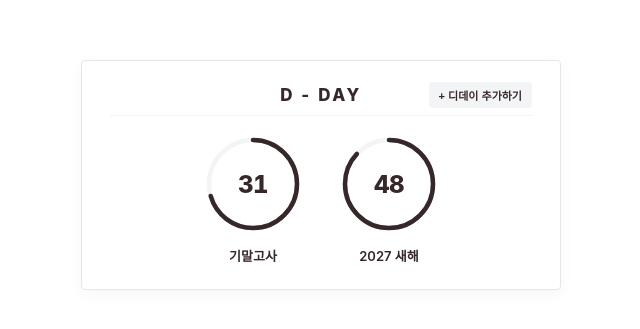
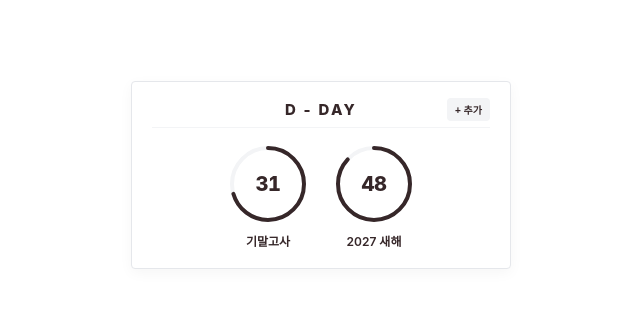
Before and after one commit to qhgus8203/notion-wiget, a plain HTML site: page index.html in a window 1280 px wide. Shown: the part 225-554 px from the top of the page, without its empty margins (319-959 px from the left). Drawn offline with Linux system fonts and the light colour scheme; a web font is replaced by a local one.

Commit message:
Add files via upload

```diff
--- a/index.html
+++ b/index.html
@@ -3,7 +3,7 @@
 <head>
   <meta charset="UTF-8">
   <meta name="viewport" content="width=device-width, initial-scale=1.0">
-  <title>Interactive Notion D-Day Widget</title>
+  <title>Interactive Notion D-Day Widget (Compact)</title>
   <link rel="stylesheet" as="style" crossorigin href="https://cdn.jsdelivr.net/gh/orioncactus/pretendard@v1.3.9/dist/web/static/pretendard.min.css" />
   <style>
     html, body {
@@ -20,34 +20,34 @@
     }
     * { box-sizing: border-box; }
 
-    /* 각진 사각형 테두리 적용 (border-radius를 4px로 변경) */
+    /* 컴팩트 각진 사각형 컨테이너 */
     .widget-container {
       background-color: #ffffff;
       border: 1px solid #e5e7eb;
       border-radius: 4px;
-      padding: 24px 28px;
-      box-shadow: 0 4px 16px rgba(0, 0, 0, 0.04);
+      padding: 18px 20px;
+      box-shadow: 0 4px 14px rgba(0, 0, 0, 0.04);
       display: flex;
       flex-direction: column;
       align-items: center;
-      gap: 16px;
+      gap: 14px;
       width: 100%;
-      max-width: 480px;
+      max-width: 380px;
     }
 
-    /* 상단 영역: "D-DAY" 문구를 중앙에 오도록 배치 */
+    /* 상단 헤더 */
     .widget-header {
       position: relative;
       display: flex;
       justify-content: center;
       align-items: center;
       width: 100%;
-      padding-bottom: 10px;
+      padding-bottom: 8px;
       border-bottom: 1px solid #f3f4f6;
     }
 
     .widget-title {
-      font-size: 17px;
+      font-size: 15px;
       font-weight: 800;
       letter-spacing: 0.15em;
       color: #362729;
@@ -55,17 +55,16 @@
       text-align: center;
     }
 
-    /* 우측 상단에 고정되는 추가 버튼 */
     .toggle-btn {
       position: absolute;
       right: 0;
       background: #f3f4f6;
       border: none;
       color: #362729;
-      font-size: 11px;
+      font-size: 10px;
       font-weight: 700;
-      padding: 5px 10px;
-      border-radius: 4px; /* 버튼도 각진 느낌으로 수정 */
+      padding: 4px 8px;
+      border-radius: 4px;
       cursor: pointer;
       font-family: 'Pretendard', sans-serif;
       transition: background 0.2s;
@@ -74,16 +73,16 @@
       background: #e5e7eb;
     }
 
-    /* 디데이 항목 리스트 (가로 배치) */
+    /* 디데이 항목 리스트 */
     .dday-list {
       display: flex;
       flex-direction: row;
       flex-wrap: wrap;
       justify-content: center;
       align-items: center;
-      gap: 32px;
+      gap: 22px;
       width: 100%;
-      min-height: 110px;
+      min-height: 92px;
     }
 
     /* 개별 디데이 아이템 */
@@ -91,15 +90,15 @@
       display: flex;
       flex-direction: column;
       align-items: center;
-      gap: 12px;
+      gap: 8px;
       position: relative;
     }
 
-    /* 원형 선 그래프 영역 */
+    /* 축소된 원형 선 그래프 영역 (84px) */
     .circle-wrapper {
       position: relative;
-      width: 104px;
-      height: 104px;
+      width: 84px;
+      height: 84px;
       display: flex;
       justify-content: center;
       align-items: center;
@@ -112,13 +111,13 @@
     .progress-ring__bg {
       fill: transparent;
       stroke: #f3f4f6;
-      stroke-width: 4.5;
+      stroke-width: 4;
     }
 
     .progress-ring__circle {
       fill: transparent;
       stroke: #362729;
-      stroke-width: 4.5;
+      stroke-width: 4;
       stroke-linecap: round;
       transition: stroke-dashoffset 0.6s ease;
     }
@@ -126,7 +125,7 @@
     /* 원형 그래프 정중앙 숫자 */
     .dday-count {
       position: absolute;
-      font-size: 24px;
+      font-size: 20px;
       font-weight: 800;
       color: #362729;
       letter-spacing: -0.02em;
@@ -135,11 +134,11 @@
 
     /* 그래프 밑 디데이 이름 */
     .dday-name {
-      font-size: 13px;
+      font-size: 12px;
       font-weight: 600;
       color: #362729;
       text-align: center;
-      max-width: 110px;
+      max-width: 90px;
       word-break: keep-all;
       line-height: 1.3;
     }
@@ -153,8 +152,8 @@
       color: #991b1b;
       border: none;
       border-radius: 50%;
-      width: 20px;
-      height: 20px;
+      width: 18px;
+      height: 18px;
       font-size: 10px;
       font-weight: 700;
       cursor: pointer;
@@ -171,8 +170,8 @@
       width: 100%;
       display: none;
       flex-direction: column;
-      gap: 8px;
-      padding-top: 10px;
+      gap: 6px;
+      padding-top: 8px;
       border-top: 1px solid #f3f4f6;
     }
     .input-form-container.show {
@@ -187,10 +186,10 @@
 
     .input-form-container input {
       flex: 1;
-      padding: 7px 10px;
+      padding: 6px 8px;
       font-size: 11px;
       border: 1px solid #e5e7eb;
-      border-radius: 4px; /* 각진 입력창 */
+      border-radius: 4px;
       outline: none;
       font-family: 'Pretendard', sans-serif;
     }
@@ -201,13 +200,13 @@
 
     .add-btn {
       width: 100%;
-      padding: 8px;
-      font-size: 12px;
+      padding: 7px;
+      font-size: 11px;
       font-weight: 700;
       background-color: #362729;
       color: #ffffff;
       border: none;
-      border-radius: 4px; /* 각진 버튼 */
+      border-radius: 4px;
       cursor: pointer;
       font-family: 'Pretendard', sans-serif;
     }
@@ -234,7 +233,7 @@
   <div class="widget-container">
     <div class="widget-header">
       <h1 class="widget-title">D - DAY</h1>
-      <button class="toggle-btn" onclick="toggleForm()" id="toggle-btn">+ 디데이 추가하기</button>
+      <button class="toggle-btn" onclick="toggleForm()" id="toggle-btn">+ 추가</button>
     </div>
 
     <div class="dday-list" id="dday-list"></div>
@@ -264,7 +263,7 @@
       if (form.classList.contains('show')) {
         btn.textContent = "닫기";
       } else {
-        btn.textContent = "+ 디데이 추가하기";
+        btn.textContent = "+ 추가";
       }
     }
 
@@ -275,7 +274,8 @@
       const today = new Date();
       today.setHours(0, 0, 0, 0);
 
-      const radius = 44;
+      // 84px 원에 맞춘 반지름 (36)
+      const radius = 36;
       const circumference = 2 * Math.PI * radius;
 
       ddayItems.forEach((item, index) => {
@@ -305,13 +305,13 @@
         itemEl.className = 'dday-item';
         itemEl.innerHTML = `
           <div class="circle-wrapper" title="시작: ${item.startDate} ~ 목표: ${item.targetDate} (진행률 ${Math.round(percentage)}%)">
-            <svg class="progress-ring" width="104" height="104">
-              <circle class="progress-ring__bg" r="${radius}" cx="52" cy="52" />
+            <svg class="progress-ring" width="84" height="84">
+              <circle class="progress-ring__bg" r="${radius}" cx="42" cy="42" />
               <circle
                 class="progress-ring__circle"
                 r="${radius}"
-                cx="52"
-                cy="52"
+                cx="42"
+                cy="42"
                 style="stroke-dasharray: ${circumference} ${circumference}; stroke-dashoffset: ${strokeDashoffset};"
               />
             </svg>
```
